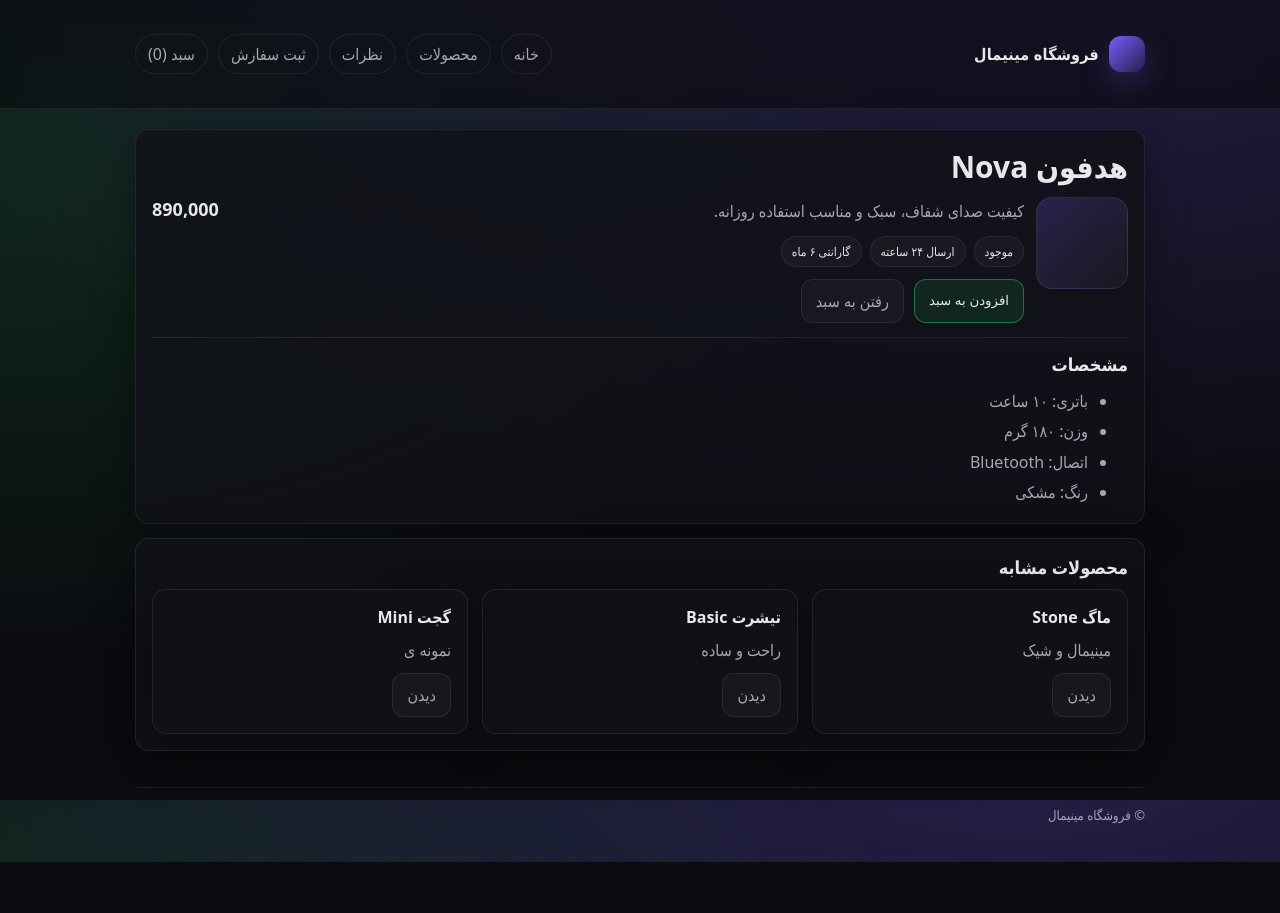
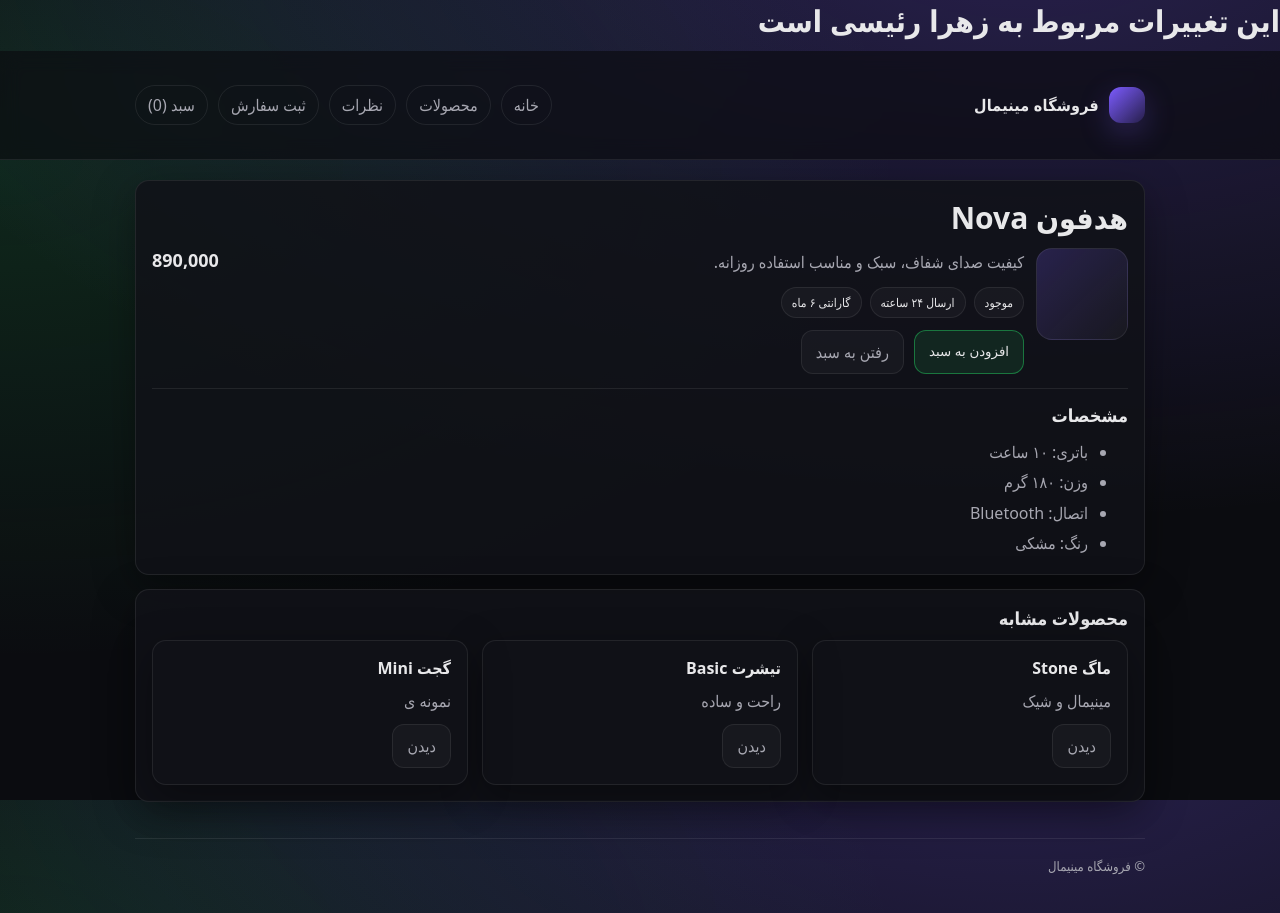
Before and after one commit to kimianasri9512/team-project, a plain HTML site: page Product.html in a window 1280 px wide. Before the commit the page ends 862 px from the top, so only its background shows below. Drawn offline with Linux system fonts and the light colour scheme.

Commit message:
این تغییرات مربوط به زهرا رئیسی است

```diff
--- a/Product.html
+++ b/Product.html
@@ -7,6 +7,7 @@
   <link rel="stylesheet" href="style.css" />
 </head>
 <body>
+  <h1>این تغییرات مربوط به زهرا رئیسی است</h1>
 <header>
   <div class="container">
     <div class="nav">
```
